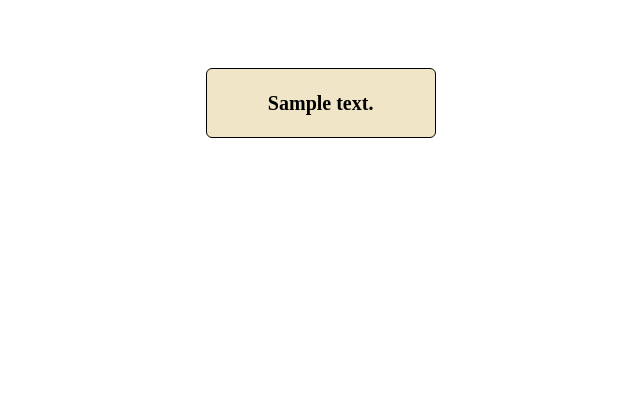
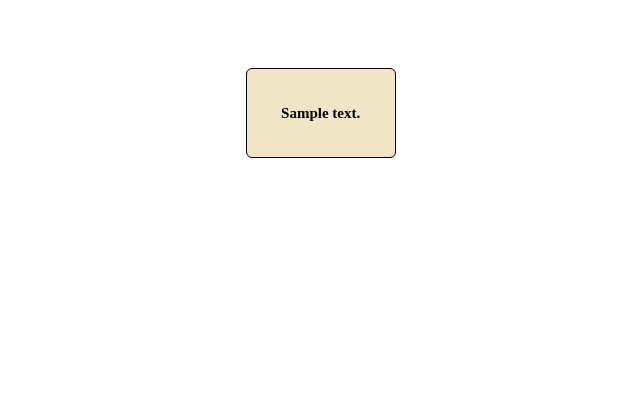
Before and after one commit to Omnistudent/havelock, a Django app: template event/templates/event/home.html in a window 1280 px wide. Shown: the part 371-769 px from the top of the page, without its empty margins (308-948 px from the left). Run offline with Django 4.2, Linux system fonts and the light colour scheme; data comes from the database, SQL or seed files in the repository; tables that the repository leaves empty hold one stand-in row (values such as "Sample post"); the template is opened without the code that fills it: values that come from a table or form of the project are taken from there, most other values are stand-ins (such as "Sample title", 1, 10 or a date in 2020); grey boxes are pictures that could not be loaded.

Commit message:
tryingdifferentquestinwidth

```diff
--- a/event/templates/event/home.html
+++ b/event/templates/event/home.html
@@ -26,10 +26,10 @@ body{ margin: 0}
 
     .button-container button {
       font-family: "IM Fell DW Pica","EB Garamond", serif;
-        width: 230px;
-        height: 70px;
+        width: 150px;
+        height: 90px;
         margin: 10px;
-        font-size: 20px;
+        font-size: 15px;
         color: black;
         background-color: rgb(240, 229, 198);
         border: 1px solid #000000;
@@ -41,6 +41,11 @@ body{ margin: 0}
   color: black;
   border: 1px solid #000000;
   cursor: pointer; /* change the cursor to a pointer when hovering over the button */
+}
+
+.answer-button {
+  max-width: 200px; /* adjust as needed */
+  font-size: 15px; /* default font size */
 }
 .container {
   width: 100vw;
@@ -307,7 +312,7 @@ body{ margin: 0}
           <br>
           {% if question.area3 != "no_questions" %}
           {% for answer in answers %}
-              <button class="btn btn-primary" onclick="receiveAnswer('answer','{{ answer }}','1')" name="answer" value="{{ answer }}">{{ answer }}</button>
+              <button class="btn btn-primary answer-button" onclick="receiveAnswer('answer','{{ answer }}','1')" name="answer" value="{{ answer }}">{{ answer }}</button>
               {% if forloop.counter|divisibleby:2 %}
                   <br>
               {% endif %}
@@ -336,6 +341,16 @@ body{ margin: 0}
 
 
 <script>
+
+var buttons = document.querySelectorAll('.answer-button');
+
+buttons.forEach(function(button) {
+  var textLength = button.textContent.length;
+  if (textLength > 40) {
+    var fontSize = Math.floor(1000 / textLength); // adjust as needed
+    button.style.fontSize = fontSize + 'px';
+  }
+});
 
   function updatePage(x, y) {
 
```
Also changed, not shown: db - kopia (2).sqlite3 (deleted), db - kopia (3).sqlite3 (deleted), db - kopia (4).sqlite3 (added), db - kopia.sqlite3 (deleted), db.sqlite3, test.csv.
